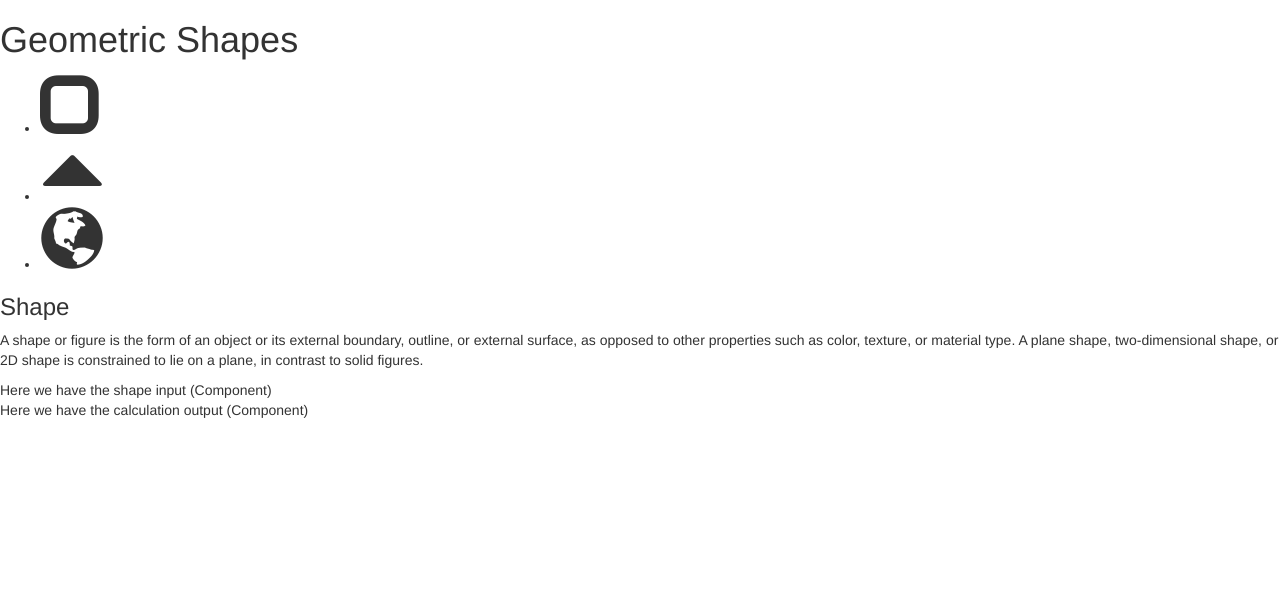
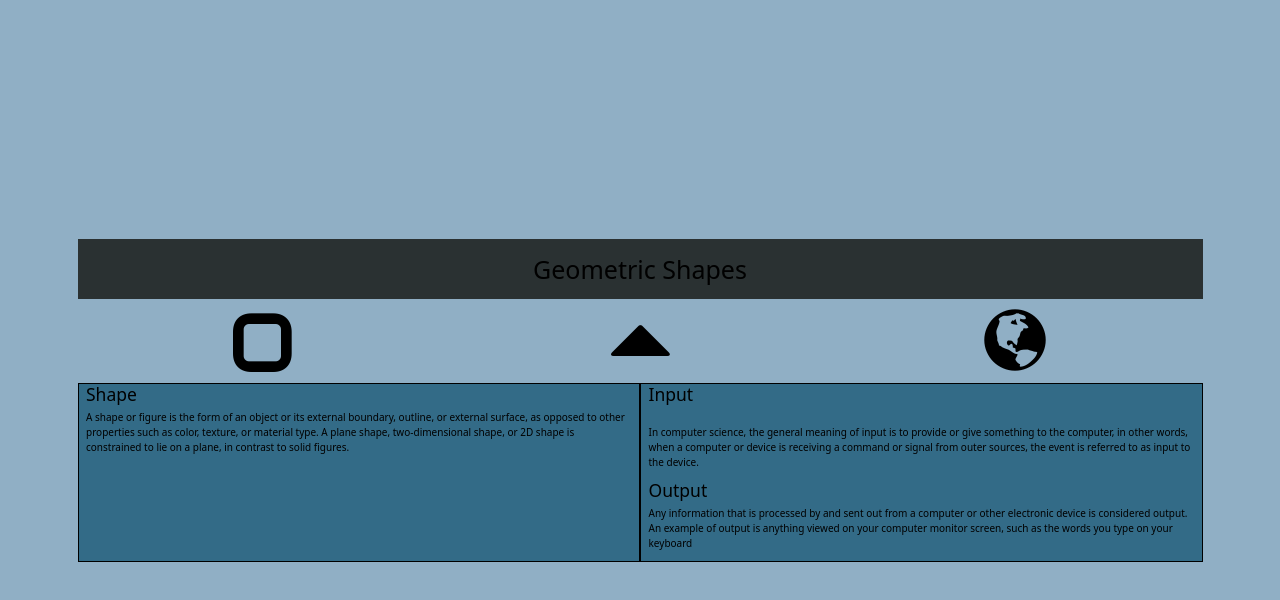
Before and after one commit to ButchBet/JavaScript-Practice, a website: page geometricShapes/index.html in a window 1280 px wide. Drawn offline with nearby package versions, Linux system fonts and the light colour scheme.

Commit message:
Finished main styling of the page.

```diff
--- a/geometricShapes/index.css
+++ b/geometricShapes/index.css
@@ -1,5 +1,89 @@
+body {
+    --mist : #90AFC5;
+    --stone : #336B87;
+    --shadow : #2A3132;
+    --autumn-follage : #763626;
+
+    color: black !important;
+    background-color: var(--mist) !important;
+    height: 100vh;
+    display: flex;
+    flex-flow: row wrap;
+    align-content: center;
+}
+
+header {
+    background-color: var(--shadow);
+    height: 6em;
+}
+
+h1 {
+    height: 100%;
+    display: flex;
+    flex-flow: row wrap;
+    justify-content: center;
+    align-content: center;
+}
 
 
-#shapes li .glyphicon {
+nav {
+    /* background-color: white; */
+    /* height: 8em; */
+    /* margin: 0 !important; */
+}
+
+nav .glyphicon {
     font-size: 64px;
+    top: calc(50% - 32px) !important;
 }
+
+nav i {
+    cursor: pointer;
+}
+
+nav i:hover {
+    opacity: .8;
+}
+
+nav i:active {
+    transform: scale(.9);
+}
+
+header,
+nav {
+    margin-bottom: 10px;
+}
+
+/* nav i:nth-child(1),
+nav i:nth-child(2) {
+    margin-right: 50px !important;
+} */
+
+
+main {
+    background-color: var(--mist);
+}
+
+main > section {
+    border: .5px solid black;
+
+    width: 24em;
+}
+
+ {
+}
+
+#description {
+    background-color: var(--stone);
+}
+
+#canculation {
+    background-color: var(--stone);
+}
+
+@media screen and (max-widht: 579px){
+    main .images .col-sm-4 {
+        width: 101px !important;
+        height: 101px !important;
+    }
+}
--- a/geometricShapes/index.html
+++ b/geometricShapes/index.html
@@ -9,41 +9,58 @@
     <link rel="stylesheet" href="index.css">
 
     <link rel="stylesheet" href="https://maxcdn.bootstrapcdn.com/bootstrap/3.3.7/css/bootstrap.min.css">
+
+     <!-- Latest compiled and minified CSS -->
+<link href="https://cdn.jsdelivr.net/npm/bootstrap@5.1.3/dist/css/bootstrap.min.css" rel="stylesheet">
+
+<!-- Latest compiled JavaScript -->
+<script src="https://cdn.jsdelivr.net/npm/bootstrap@5.1.3/dist/js/bootstrap.bundle.min.js"></script>
 </head>
-<body>
-    <header>
+<body class="">
+    <section class="container-md">
+        <header class="text-center">
             <h1>Geometric Shapes</h1>
         </header>
 
-    <nav>
-        <ul id="shapes">
-            <li id="squareIcon"><i class="glyphicon glyphicon-unchecked" title="Square"></i></li>
 
-            <li id="triangleIcon"><i class="glyphicon glyphicon-triangle-top" title="Triangle"></i></li>
+        <nav class="row mx-0">
+            <i class="glyphicon glyphicon-unchecked Square col-sm-4 text-center" title="Square"></i>
 
-            <li id="circleIcon"><i class="glyphicon glyphicon-globe" title="Circle"></i></li>
-        </ul>
+            <i class="glyphicon glyphicon-triangle-top Triangle col-sm-4 text-center" title="Triangle"></i>
+
+            <i class="glyphicon glyphicon-globe Circle col-sm-4 text-center" title="Circle"></i>
         </nav>
 
-    <main>
-        <section id="description">
-            <h3 id="name">Shape</h3>
+        <main class="row mx-0">
+            <section id="description" class="col-sm-6">
+                <section class="info">
+                    <p class="h3" id="name">Shape</p>
 
                     <p id="meaning">A shape or figure is the form of an object or its external boundary, outline, or external surface, as opposed to other properties such as color, texture, or material type. A plane shape, two-dimensional shape, or 2D shape is constrained to lie on a plane, in contrast to solid figures.</p>
                 </section>
 
-        <section id="canculation">
+                <!-- <section class="images row">
+                    <img class="col-sm-4"src="./asets/square.png" alt="Square">
+                    <img class="col-sm-4"src="./asets/triangle.png" alt="Triangle">
+                    <img class="col-sm-4"src="./asets/circle.png" alt="Circle">
+                </section> -->
+            </section>
+
+            <section id="canculation" class="col-sm-6">
                 <section id="input">
                     <form action="#">
-                    Here we have the shape input (Component)
+                        <p  class="h3" for="">Input</p> <br>
+                        <p>In computer science, the general meaning of input is to provide or give something to the computer, in other words, when a computer or device is receiving a command or signal from outer sources, the event is referred to as input to the device.</p>
                     </form>
                 </section>
 
                 <section id="output">
-                Here we have the calculation output (Component)
+                    <p class="h3">Output</p>
+                    <p>Any information that is processed by and sent out from a computer or other electronic device is considered output. An example of output is anything viewed on your computer monitor screen, such as the words you type on your keyboard</p>
                 </section>
             </section>
         </main>
+    </section>
 
     <script src="./index.js"></script>
 </body>
```
Also changed, not shown: geometricShapes/asets/circle.png (added), geometricShapes/asets/square.png (added), geometricShapes/asets/triangle.png (added). Lines whose indentation alone changed are shown as unchanged.
